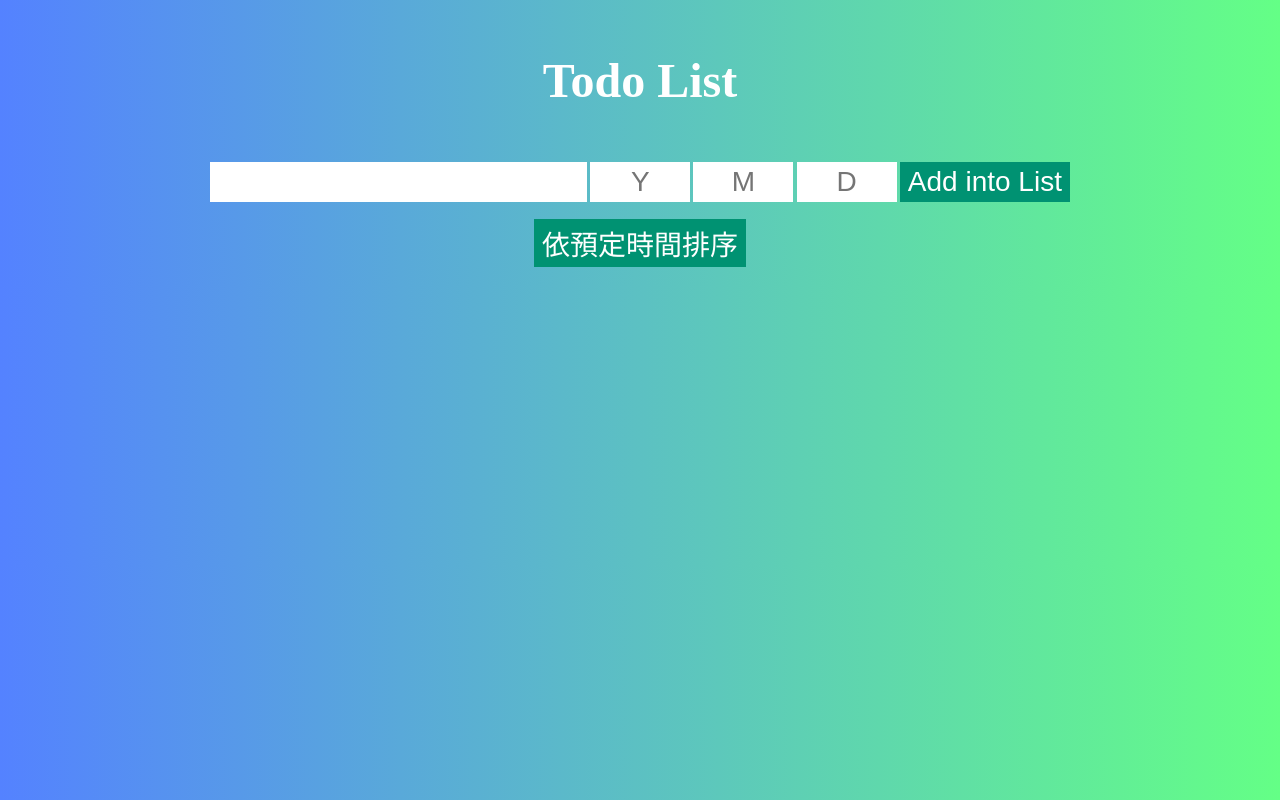
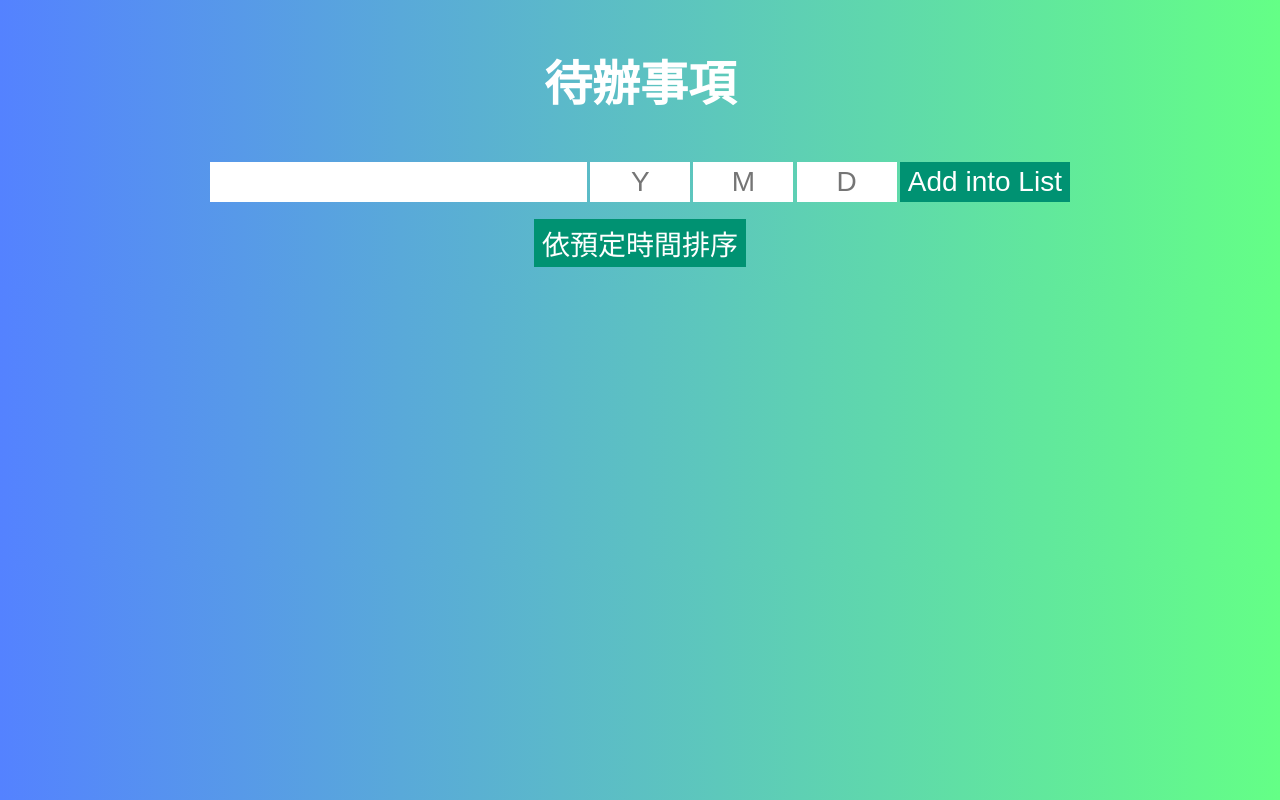
Before and after one commit to StudyRachel/todolist, a plain HTML site: page index.html in a window 1280 px wide. Drawn offline with Linux system fonts and the light colour scheme.

Commit message:
h1改待辦事項

```diff
--- a/index.html
+++ b/index.html
@@ -10,7 +10,7 @@
 </head>
 <body>
     <header>
-        <h1>Todo List</h1>
+        <h1>待辦事項</h1>
     </header>
 
     <form>
```
